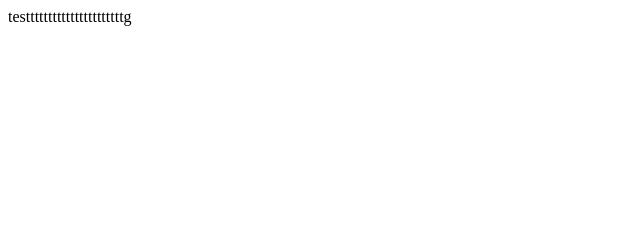
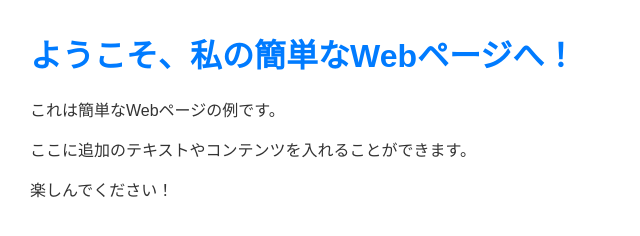
Before and after one commit to ikakun-8448/ikakun-8448.github.io, a plain HTML site: page index.html in a window 1280 px wide. Shown: the whole page, without its empty margins (0-640 px from the left). Drawn offline with Linux system fonts and the light colour scheme.

Commit message:
Update index.html

```diff
--- a/index.html
+++ b/index.html
@@ -1 +1,25 @@
-testtttttttttttttttttttttg
+<!DOCTYPE html>
+<html>
+<head>
+  <meta charset="UTF-8">
+  <title>簡単なWebページ</title>
+  <style>
+    body {
+      font-family: Arial, sans-serif;
+      margin: 30px;
+    }
+    h1 {
+      color: #007bff;
+    }
+    p {
+      color: #333;
+    }
+  </style>
+</head>
+<body>
+  <h1>ようこそ、私の簡単なWebページへ！</h1>
+  <p>これは簡単なWebページの例です。</p>
+  <p>ここに追加のテキストやコンテンツを入れることができます。</p>
+  <p>楽しんでください！</p>
+</body>
+</html>
```
